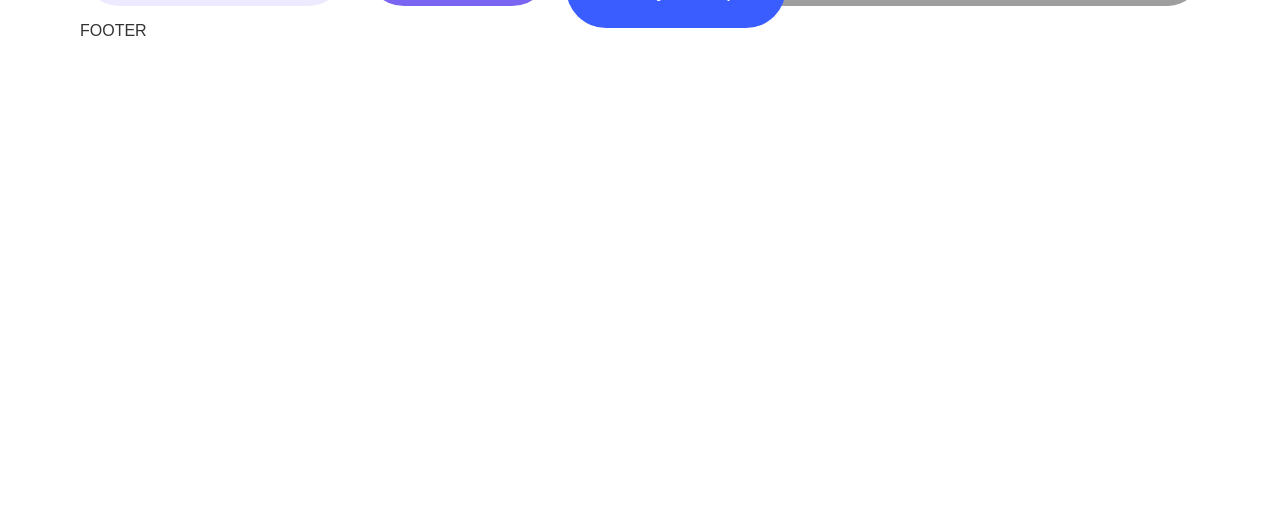
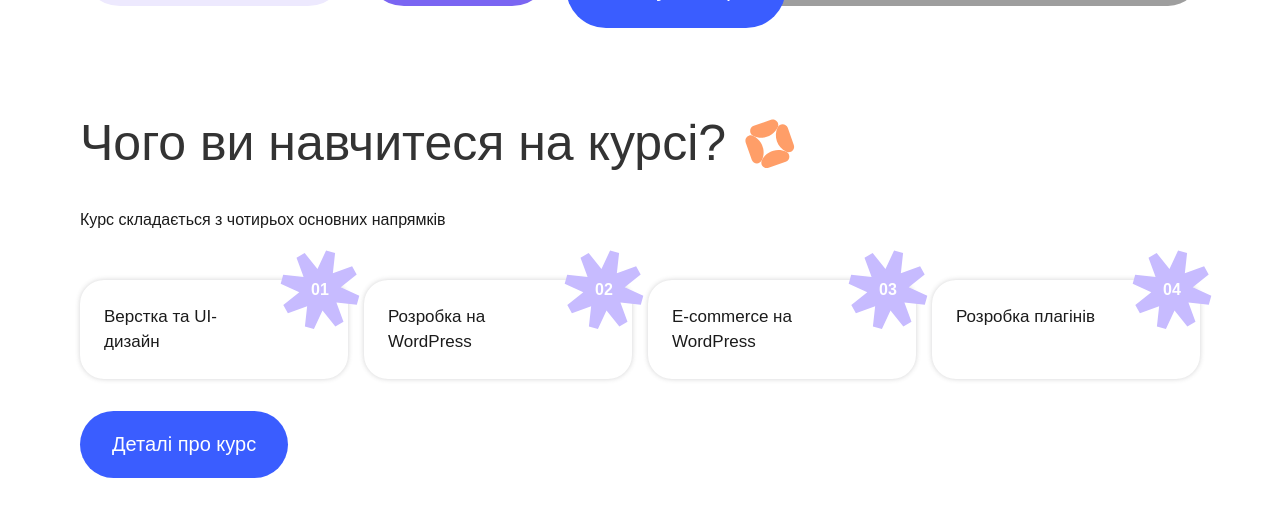
Before and after one commit to Mar4ik-G/ui-onixer, a React (Vite) app: page / in a window 1280 px wide. Shown: the part 3790-4318 px from the top of the page. Before the commit the page ends 3846 px from the top, so only its background shows below. Built offline with nearby package versions, Linux system fonts and the light colour scheme; grey boxes are pictures that could not be loaded; a web font is replaced by a local one.

Commit message:
add block of course directions

```diff
--- a/src/App.tsx
+++ b/src/App.tsx
@@ -5,6 +5,7 @@
 import Facts from "./components/Facts";
 import Salary from "./components/Salary";
 import AboutCourse from "./components/AboutCourse";
+import CourseDirections from "./components/CourseDirections";
 
 function App() {
     return (
@@ -23,6 +24,7 @@
                         <Facts/>
                         <Salary/>
                         <AboutCourse/>
+                        <CourseDirections/>
                     </div>
                 </main>
 
--- /dev/null
+++ b/src/components/CourseDirections/course-diractions.css
@@ -0,0 +1,83 @@
+.directions {
+  padding: 64px 0 48px 0px;
+  text-align: start;
+}
+.directions__title {
+  margin-bottom: 16px;
+  display: inline-flex;
+  align-items: center;
+  gap: 12px;
+  font-weight: 400;
+  font-size: 50px;
+  line-height: 110%;
+}
+.directions__title img {
+  width: 64px;
+  height: 64px;
+}
+.directions__subtitle {
+  color: #1b1b1b;
+  margin-bottom: 48px;
+  font-weight: 300;
+  font-size: 16px;
+  line-height: 150%;
+}
+.directions__list {
+  display: flex;
+  gap: 16px;
+  justify-content: space-between;
+  margin-bottom: 32px;
+}
+.directions__card {
+  position: relative;
+  background: white;
+  padding: 24px;
+  border-radius: 24px;
+  width: 100%;
+  box-shadow: 0px 0px 5px 0px rgba(66, 66, 73, 0.2392156863);
+  font-size: 16px;
+  font-weight: 500;
+}
+.directions__badge-wrapper {
+  position: absolute;
+  top: -30px;
+  right: -12px;
+  width: 80px;
+  height: 80px;
+}
+.directions__badge-icon {
+  width: 100%;
+  height: 100%;
+  display: block;
+}
+.directions__badge {
+  position: absolute;
+  top: 50%;
+  left: 50%;
+  transform: translate(-50%, -50%);
+  color: white;
+  font-size: 16px;
+  font-weight: 700;
+  line-height: 1;
+  pointer-events: none;
+}
+.directions__text {
+  font-weight: 300;
+  font-size: 17px;
+  line-height: 150%;
+  max-width: 140px;
+  color: #1b1b1b;
+  margin: 0;
+}
+.directions__button {
+  background: #3a5dff;
+  color: white;
+  border: none;
+  font-size: 20px;
+  font-weight: 500;
+  padding: 22px 32px;
+  border-radius: 40px;
+  cursor: pointer;
+}
+
+/*# sourceMappingURL=course-diractions.css.map */
--- /dev/null
+++ b/src/components/CourseDirections/course-diractions.scss
@@ -0,0 +1,92 @@
+.directions {
+  padding: 64px 0 48px 0px;
+  text-align: start;
+
+  &__title {
+    margin-bottom: 16px;
+    display: inline-flex;
+    align-items: center;
+    gap: 12px;
+    font-weight: 400;
+    font-size: 50px;
+    line-height: 110%;
+    img {
+      width: 64px;
+      height: 64px;
+
+    }
+  }
+
+  &__subtitle {
+    color: #1b1b1b;
+    margin-bottom: 48px;
+    font-weight: 300;
+    font-size: 16px;
+    line-height: 150%;
+
+  }
+
+  &__list {
+    display: flex;
+    gap: 16px;
+    justify-content: space-between;
+    margin-bottom: 32px;
+  }
+
+  &__card {
+    position: relative;
+    background: white;
+    padding: 24px;
+    border-radius: 24px;
+    width: 100%;
+    box-shadow: 0px 0px 5px 0px #4242493D;
+    font-size: 16px;
+    font-weight: 500;
+  }
+
+  &__badge-wrapper {
+    position: absolute;
+    top: -30px;
+    right: -12px;
+    width: 80px;
+    height: 80px;
+  }
+
+  &__badge-icon {
+    width: 100%;
+    height: 100%;
+    display: block;
+  }
+
+  &__badge {
+    position: absolute;
+    top: 50%;
+    left: 50%;
+    transform: translate(-50%, -50%);
+    color: white;
+    font-size: 16px;
+    font-weight: 700;
+    line-height: 1;
+    pointer-events: none;
+  }
+
+  &__text{
+    font-weight: 300;
+    font-size: 17px;
+    line-height: 150%;
+    max-width: 140px;
+    color: #1b1b1b;
+    margin: 0;
+  }
+
+  &__button {
+    background: #3a5dff;
+    color: white;
+    border: none;
+    font-size: 20px;
+    font-weight: 500;
+    padding: 22px 32px;
+    border-radius: 40px;
+    cursor: pointer;
+  }
+}
--- /dev/null
+++ b/src/components/CourseDirections/index.tsx
@@ -0,0 +1,44 @@
+import './course-diractions.scss'
+import orangeIcon from '../../assets/wp-vector-orange.svg'
+import purpleStarIcon from '../../assets/course-vector-star-purple.svg'
+
+const Index = () => {
+    return (
+        <>
+            <section className="directions">
+                <div className="directions__container page__container">
+                    <h2 className="directions__title">
+                        Чого ви навчитеся на курсі?
+                        <img src={orangeIcon} alt="" className="directions__icon" />
+                    </h2>
+                    <p className="directions__subtitle">
+                        Курс складається з чотирьох основних напрямків
+                    </p>
+
+                    <div className="directions__list">
+                        {[
+                            { num: '01', text: 'Верстка та UI-дизайн' },
+                            { num: '02', text: 'Розробка на WordPress' },
+                            { num: '03', text: 'E-commerce на WordPress' },
+                            { num: '04', text: 'Розробка плагінів' },
+                        ].map((item, i) => (
+                            <div className="directions__card" key={i}>
+                                <div className="directions__badge-wrapper">
+                                    <img className="directions__badge-icon" src={purpleStarIcon} alt="" />
+                                    <span className="directions__badge">{item.num}</span>
+                                </div>
+                                <p className="directions__text">{item.text}</p>
+                            </div>
+
+                        ))}
+                    </div>
+
+                    <button className="directions__button">Деталі про курс</button>
+                </div>
+            </section>
+
+        </>
+    );
+};
+
+export default Index;
```
Also changed, not shown: src/assets/course-vector-star-purple.svg (added).
